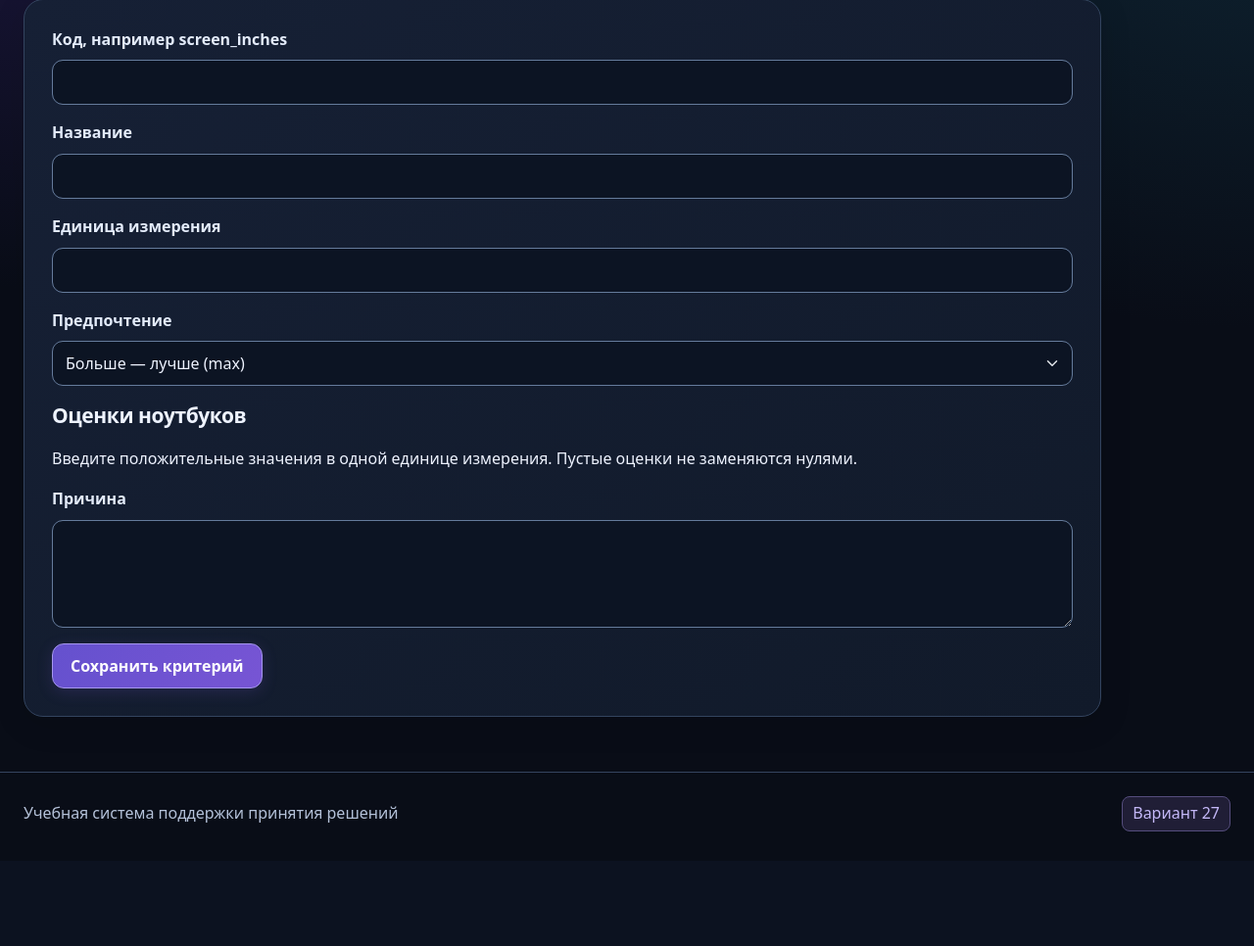
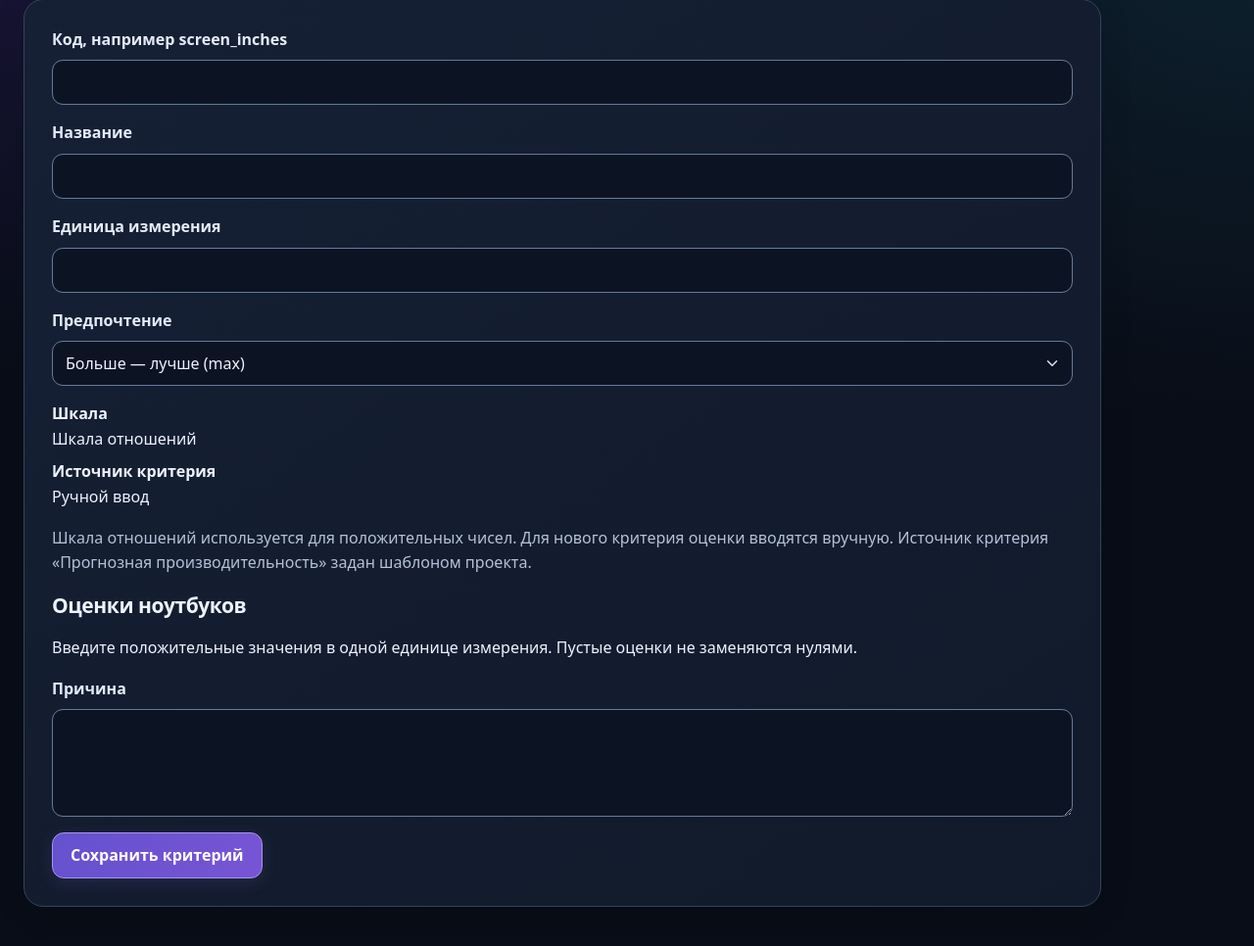
Before and after one commit to rvpaschenko2409/coursework_laptop, a Python web app: template web_app/templates/criterion_form.html in a window 1280 px wide. Shown: the part 185-1151 px from the top of the page at 98% size. Before the commit the page ends 1034 px from the top, so only its background shows below. Run offline with Jinja, Linux system fonts and the light colour scheme; the template is opened without the code that fills it, so the values that code supplies are empty.

Commit message:
Показаны шкала и источник значений критериев

```diff
--- a/web_app/templates/criteria.html
+++ b/web_app/templates/criteria.html
@@ -1,10 +1,11 @@
 {% extends 'base.html' %}
+{% from 'criterion_metadata.html' import scale_label, source_label %}
 {% block title %}Критерии · {{ project.title }}{% endblock %}
 {% block content %}<a href="/projects/{{ project.id }}">← К проекту</a>
 <div class="page-heading"><p class="eyebrow">{{ project.title }}</p><h1>Критерии сравнения</h1><p>От 2 до 10 критериев. Все оценки должны быть положительными. Направление «min» — меньше лучше, «max» — больше лучше.</p></div>
 {% if project.role=='analyst' %}<a class="btn btn-primary mb-3" href="/projects/{{ project.id }}/criteria/new">Добавить критерий</a>{% endif %}
-<section class="card"><div class="table-responsive"><table class="table mb-0"><thead><tr><th>Критерий</th><th>Единица</th><th>Направление</th><th>Действия</th></tr></thead><tbody>
-{% for c in items %}<tr><td>{{ c.name }}<span class="unit-label">{{ c.code }}</span></td><td>{{ c.unit }}</td><td>{{ 'Меньше — лучше' if c.direction=='min' else 'Больше — лучше' }}</td><td>{% if project.role=='analyst' %}<a href="/projects/{{ project.id }}/criteria/{{ c.id }}/edit">Изменить</a>{% if c.code not in ['price_rub','performance_score'] %} · <a href="/projects/{{ project.id }}/criteria/{{ c.id }}/delete">Удалить из сравнения</a>{% endif %}{% endif %}</td></tr>{% endfor %}
+<section class="card"><div class="table-responsive"><table class="table mb-0"><thead><tr><th>Критерий</th><th>Единица</th><th>Направление</th><th>Шкала</th><th>Источник</th><th>Действия</th></tr></thead><tbody>
+{% for c in items %}<tr><td>{{ c.name }}<span class="unit-label">{{ c.code }}</span></td><td>{{ c.unit }}</td><td>{{ 'Меньше — лучше' if c.direction=='min' else 'Больше — лучше' }}</td><td>{{ scale_label(c.scale_type) }}</td><td>{{ source_label(c.source) }}</td><td>{% if project.role=='analyst' %}<a href="/projects/{{ project.id }}/criteria/{{ c.id }}/edit">Изменить</a>{% if c.code not in ['price_rub','performance_score'] %} · <a href="/projects/{{ project.id }}/criteria/{{ c.id }}/delete">Удалить из сравнения</a>{% endif %}{% endif %}</td></tr>{% endfor %}
 </tbody></table></div></section>
 <p class="mt-3 text-secondary">Цена нужна для бюджетного фильтра, производительность — для прогнозов модели. Эти два критерия остаются обязательными. Удалённые критерии исключаются из новых расчётов; прежние решения и история сохраняются.</p>
 {% if archived %}<section class="card mt-4"><div class="card-body"><h2>Удалённые из сравнения</h2>{% for c in archived %}<p>{{ c.name }} · {{ c.code }}{% if project.role=='analyst' %} · <a href="/projects/{{ project.id }}/criteria/{{ c.id }}/restore">Восстановить</a>{% endif %}</p>{% endfor %}</div></section>{% endif %}
--- a/web_app/templates/criterion_form.html
+++ b/web_app/templates/criterion_form.html
@@ -1,4 +1,5 @@
 {% extends 'base.html' %}
+{% from 'criterion_metadata.html' import scale_label, source_label %}
 {% block title %}Критерий · {{ project.title }}{% endblock %}
 {% block content %}<div class="editor-content"><a href="/projects/{{ project.id }}/criteria">← Критерии</a>
 <h1>{{ {'new':'Новый критерий','edit':'Изменение критерия','delete':'Удаление из сравнения','restore':'Восстановление критерия'}[action] }}</h1>
@@ -10,6 +11,11 @@
 <label class="form-label" for="name">Название</label><input class="form-control mb-3" id="name" name="name" maxlength="200" required value="{{ criterion.name if criterion else '' }}">
 <label class="form-label" for="unit">Единица измерения</label><input class="form-control mb-3" id="unit" name="unit" maxlength="50" value="{{ criterion.unit if criterion else '' }}">
 <label class="form-label" for="direction">Предпочтение</label><select class="form-select mb-3" name="direction" id="direction"><option value="max" {% if criterion and criterion.direction=='max' %}selected{% endif %}>Больше — лучше (max)</option><option value="min" {% if criterion and criterion.direction=='min' %}selected{% endif %}>Меньше — лучше (min)</option></select>
+<dl class="mb-3">
+  <dt>Шкала</dt><dd>{{ scale_label(criterion.scale_type if criterion else 'ratio') }}</dd>
+  <dt>Источник критерия</dt><dd>{{ source_label(criterion.source if criterion else 'manual') }}</dd>
+</dl>
+<p class="text-secondary">Шкала отношений используется для положительных чисел. Для нового критерия оценки вводятся вручную. Источник критерия «Прогнозная производительность» задан шаблоном проекта.</p>
 {% if not criterion or criterion.code!='performance_score' %}<h2>Оценки ноутбуков</h2><p>Введите положительные значения в одной единице измерения. Пустые оценки не заменяются нулями.</p>{% for a in alternatives %}<label class="form-label" for="score_{{ a.id }}">{{ a.code }} · {{ a.name }}</label><input class="form-control mb-3" id="score_{{ a.id }}" name="score_{{ a.id }}" inputmode="decimal" maxlength="40" required value="{{ scores.get(a.id,'') }}">{% endfor %}{% else %}<p>Производительность редактируется в карточке ноутбука с сохранением исходного прогноза и причины корректировки.</p>{% endif %}
 {% if criterion %}<p class="text-secondary">При изменении единицы измерения приведите все оценки к новой единице.</p>{% endif %}
 {% endif %}
--- /dev/null
+++ b/web_app/templates/criterion_metadata.html
@@ -0,0 +1,6 @@
+{% macro scale_label(scale) -%}
+  {{ 'Шкала отношений' if scale == 'ratio' else scale }}
+{%- endmacro %}
+{% macro source_label(source) -%}
+  {{ {'manual': 'Ручной ввод', 'ml': 'Прогноз модели', 'calc': 'Расчёт'}.get(source, source) }}
+{%- endmacro %}
```
